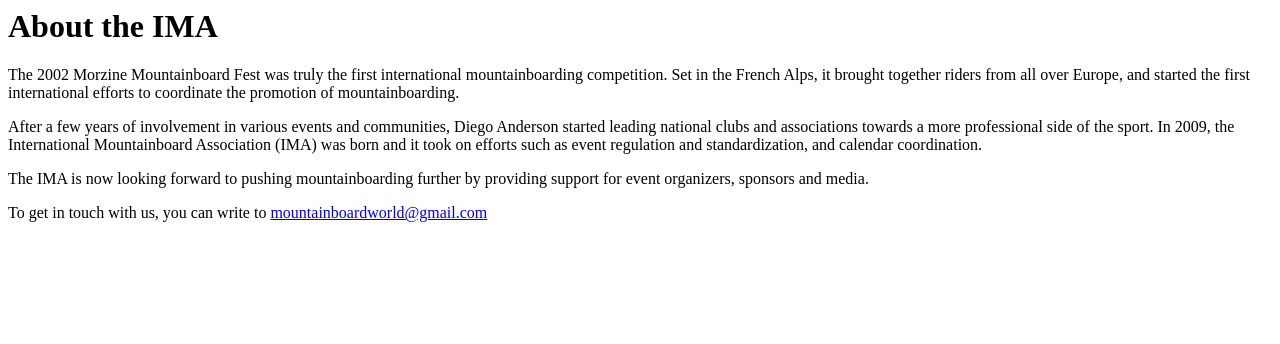
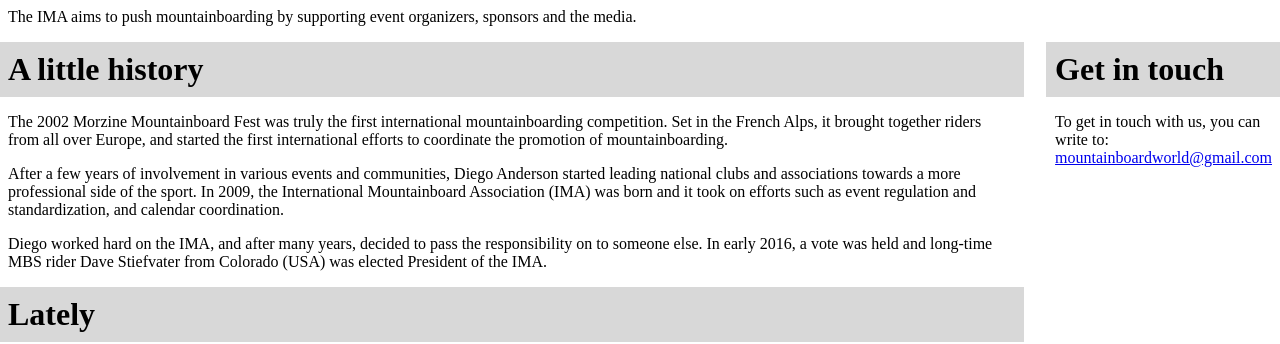
Before and after one commit to mikaelgramont/IMA, a PHP site: page /about.php in a window 1280 px wide. Shown: the top 344 px of the page. Before the commit the page ends 222 px from the top, so only its background shows below. Run offline with PHP 8.4, Linux system fonts and the light colour scheme; some libraries are stand-ins or nearby versions.

Commit message:
Updating about page with profiles. WIP

```diff
--- a/pages/about.php
+++ b/pages/about.php
@@ -1,18 +1,158 @@
-<style></style>
+<style>
+    .title-container {
+        background: #D8D8D8;
+        padding: 9px 9px;
+        margin: 0 -9px 5px -9px;
+    }
 
-<h1 class="display-font">About the IMA</h1>
+    .board-members-wrapper {
+        overflow: hidden;
+        margin-bottom: 10px;
+    }
+
+    .board-members-image {
+        float: right;
+        width: 240px;
+        height: 240px;
+        margin-left: 20px;
+    }
+
+    .board-members {
+        margin: 0;
+        padding: 0;
+        list-style: none;
+        display: flex;
+        flex-direction: column;
+    }
+
+    .board-member {
+        display: flex;
+        width: 100%;
+        margin: 20px 0 0;
+        padding: 10px 0;
+    }
+
+    .board-member:nth-child(even) {
+        flex-direction: row-reverse;
+    }
+
+    .board-member-image {
+        width: 240px;
+        height: 240px;
+    }
+
+    .board-member .board-member-metadata {
+        padding: 0 0 0 20px;
+        flex: 1 0;
+    }
+    .board-member:nth-child(even) .board-member-metadata {
+        padding: 0 20px 0 0;
+    }
+
+    @media screen and (max-width: 600px) {
+        .board-members,
+        .board-member {
+            display: block;
+        }
+        .board-member-image,
+        .board-members-image {
+            float: none;
+            display: block;
+            margin: 0 auto;
+        }
+        .board-member:nth-child(even) {
+            background: #D8D8D8;
+        }
+    }
+    @media screen and (min-width: 800px) {
+        .about-wrapper {
+            display: flex;
+            flex-direction: row-reverse;
+        }
+
+        .about-contact {
+            margin-left: 40px;
+            width: 300px;
+        }
+    }
+</style>
+
 <p class="paragraph">
-	The 2002 Morzine Mountainboard Fest was truly the first international mountainboarding competition. Set in the French Alps, it brought together riders from all over Europe, and started the first international efforts to coordinate the promotion of mountainboarding.
+    The IMA aims to push mountainboarding by supporting  event organizers, sponsors
+    and the media.
+</p>
+
+<div class="about-wrapper">
+    <div class="about-contact">
+        <h1 class="display-font title-container">Get in touch</h1>
+        <p class="paragraph">
+            To get in touch with us, you can write to: <br>
+            <a href="mailto:mountainboardworld@gmail.com">mountainboardworld@gmail.com</a>
+        </p>
+    </div>
+    <div class="about-content">
+        <h1 class="display-font title-container">A little history</h1>
+
+        <p class="paragraph">
+            The 2002 Morzine Mountainboard Fest was truly the first international mountainboarding competition.
+            Set in the French Alps, it brought together riders from all over Europe, and started the first
+            international efforts to coordinate the promotion of mountainboarding.
         </p>
 
         <p class="paragraph">
-	After a few years of involvement in various events and communities, Diego Anderson started leading national clubs and associations towards a more professional side of the sport. In 2009, the International Mountainboard Association (IMA) was born and it took on efforts such as event regulation and standardization, and calendar coordination.
+            After a few years of involvement in various events and communities, Diego Anderson started leading
+            national clubs and associations towards a more professional side of the sport. In 2009, the
+            International Mountainboard Association (IMA) was born and it took on efforts such as event
+            regulation and standardization, and calendar coordination.
         </p>
 
         <p class="paragraph">
-	The IMA is now looking forward to pushing mountainboarding further by providing support for event organizers, sponsors and media.
+            Diego worked hard on the IMA, and after many years, decided to pass the responsibility on to someone
+            else. In early 2016, a vote was held and long-time MBS rider Dave Stiefvater from Colorado (USA) was
+            elected President of the IMA.
         </p>
 
+        <h1 class="display-font title-container">Lately</h1>
+
+        <div class="board-members-wrapper">
+            <img class="board-members-image" src="<?php echo BASE_URL?>images/board-members.png" alt="" aria-label="Photo of the board" />
+
             <p class="paragraph">
-	To get in touch with us, you can write to <a href="mailto:mountainboardworld@gmail.com">mountainboardworld@gmail.com</a>
+                In early 2018, a new vote took place and Kody Stewart became President, working alongside Matt Brind (UK)
+                and Mikael Gramont (France).</p>
+            <p class="paragraph">
+                You can see the <a href="<?php echo BASE_URL?>news/1-ima-elections">announcement for the elections here</a>,
+                the <a href="<?php echo BASE_URL?>news/2-ima-presidential-candidates">presentation of the candidates who ran here</a>,
+                and the <a href="<?php echo BASE_URL?>news/4-new-president-for-the-ima">election results here</a>.
             </p>
+        </div>
+
+        <h1 class="display-font title-container">The current IMA board</h1>
+
+        <ul class="board-members">
+            <li class="board-member">
+                <img class="board-member-image" src="<?php echo BASE_URL?>images/board-member-kody.jpg" alt="" aria-label="Photo of Kody" />
+                <div class="board-member-metadata">
+                    <h2 class="">Kody Stewart - President</h2>
+                    <p>BLA BLA BLA BLA BLA BLA BLA BLA BLA BLA </p>
+                </div>
+            </li>
+            <li class="board-member">
+                <img class="board-member-image" src="<?php echo BASE_URL?>images/board-member-matt.jpg" alt="" aria-label="Photo of Matt" />
+                <div class="board-member-metadata">
+                    <h2 class="">Matt Brind - Director of Operations</h2>
+                    <p>BLA BLA BLA BLA BLA BLA BLA BLA BLA BLA </p>
+                </div>
+            </li>
+            <li class="board-member">
+                <img class="board-member-image" src="<?php echo BASE_URL?>images/board-member-mika.jpg" alt="" aria-label="Photo of Mikael" />
+                <div class="board-member-metadata">
+                    <h2 class="">Mikael Gramont - Treasurer</h2>
+                    <p>BLA BLA BLA BLA BLA BLA BLA BLA BLA BLA </p>
+                </div>
+            </li>
+        </ul>
+
+
+    </div>
+</div>
```
Also changed, not shown: public/images/board-member-kody.jpg (added), public/images/board-member-matt.jpg (added), public/images/board-member-mika.jpg (added), public/images/board-members.png (added). Lines whose indentation alone changed are shown as unchanged.
